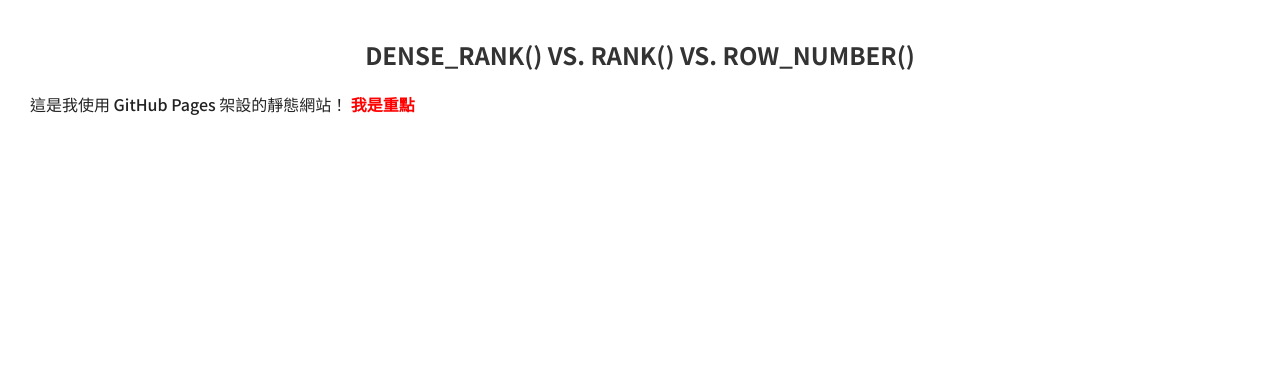
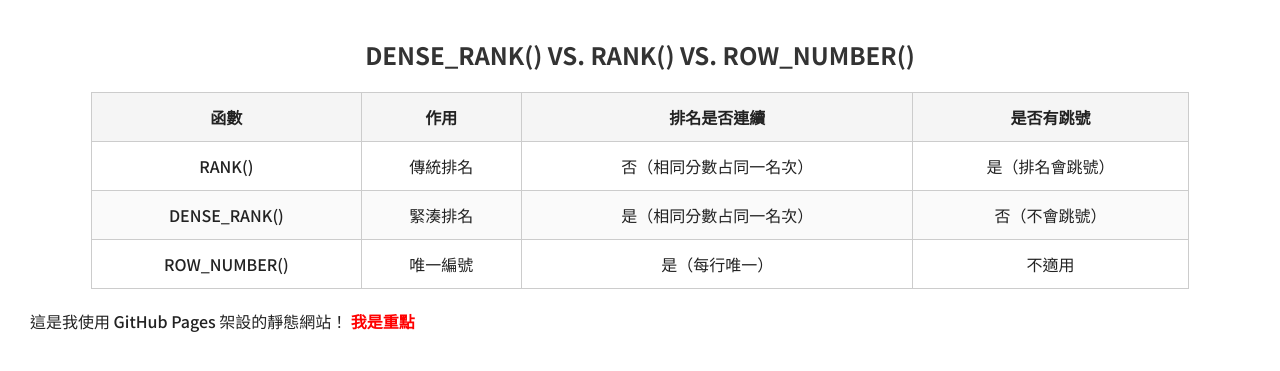
Before and after one commit to YuanSue/DB_note, a plain HTML site: page index.html in a window 1280 px wide. Shown: the part 79-450 px from the top of the page. Drawn offline with Linux system fonts and the light colour scheme.

Commit message:
update index.html : New content + add .gitignore

```diff
--- a/index.html
+++ b/index.html
@@ -4,15 +4,9 @@
   <meta charset="UTF-8" />
   <title>DB note</title>
 
-  <!-- ✅ Google Fonts 引入 -->
+  <!-- 字型與樣式 -->
   <link href="https://fonts.googleapis.com/css2?family=Noto+Sans+TC:wght@500;700&display=swap" rel="stylesheet">
-
   <style>
-    :root {
-      --primary-color: red;
-      --underline-thickness: 2px;
-    }
-
     body {
       font-family: 'Noto Sans TC', sans-serif;
       margin: 30px;
@@ -33,15 +27,69 @@
 
     .important-text {
       font-weight: bold;
-      text-decoration-color: var(--primary-color);
-      text-decoration-thickness: var(--underline-thickness);
-      color: var(--primary-color);
+      text-decoration-color: red;
+      text-decoration-thickness: 2px;
+      color: red;
+    }
+
+    /* 表格樣式 */
+    table {
+      width: 90%;
+      margin: 20px auto;
+      border-collapse: collapse;
+      text-align: center;
+    }
+
+    th, td {
+      border: 1px solid #ccc;
+      padding: 12px;
+    }
+
+    th {
+      background-color: #f5f5f5;
+    }
+
+    tr:nth-child(even) {
+      background-color: #fafafa;
     }
   </style>
 </head>
 <body>
   <h1>Parsley的DB筆記</h1>
   <h2>DENSE_RANK() VS. RANK() VS. ROW_NUMBER()</h2>
+
+  <!-- 表格開始 -->
+  <table>
+    <thead>
+      <tr>
+        <th>函數</th>
+        <th>作用</th>
+        <th>排名是否連續</th>
+        <th>是否有跳號</th>
+      </tr>
+    </thead>
+    <tbody>
+      <tr>
+        <td>RANK()</td>
+        <td>傳統排名</td>
+        <td>否（相同分數占同一名次）</td>
+        <td>是（排名會跳號）</td>
+      </tr>
+      <tr>
+        <td>DENSE_RANK()</td>
+        <td>緊湊排名</td>
+        <td>是（相同分數占同一名次）</td>
+        <td>否（不會跳號）</td>
+      </tr>
+      <tr>
+        <td>ROW_NUMBER()</td>
+        <td>唯一編號</td>
+        <td>是（每行唯一）</td>
+        <td>不適用</td>
+      </tr>
+    </tbody>
+  </table>
+
   <p>
     這是我使用 GitHub Pages 架設的靜態網站！
     <span class="important-text">我是重點</span>
```
Also changed, not shown: 1 other file.
